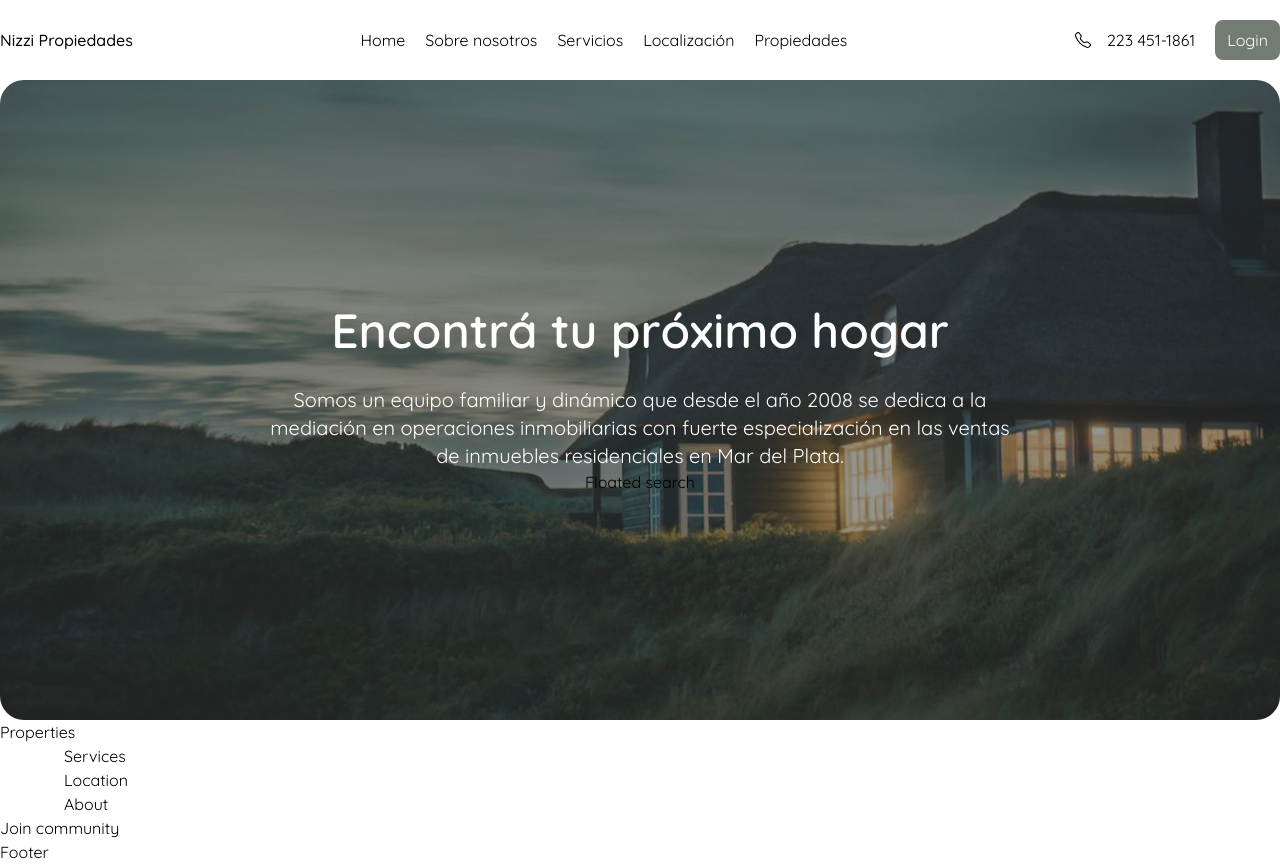
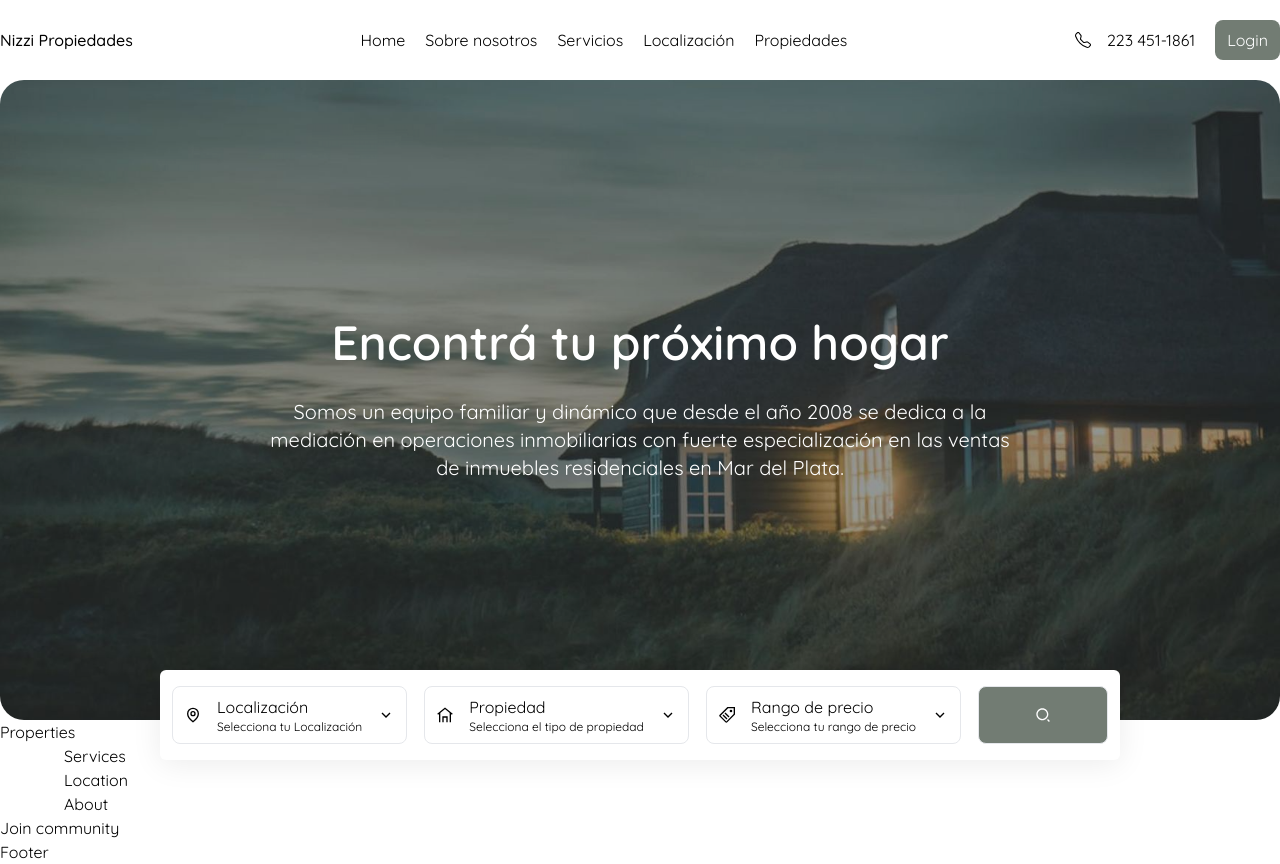
Before and after one commit to andresfernandez89/real-estate-nextjs, a Next.js app: page / in a window 1280 px wide. Built offline with nearby package versions, Linux system fonts and the light colour scheme.

Commit message:
feat: create Property Search component

```diff
--- a/src/components/FloatedSearch/FloatedSearch.tsx
+++ b/src/components/FloatedSearch/FloatedSearch.tsx
@@ -1,3 +1,18 @@
+import { SearchButton } from "../SearchButton";
+import { SearchLocation } from "../SearchLocation";
+import { SearchPriceRange } from "../SearchPriceRange";
+import { SearchProperty } from "../SearchProperty";
+import { Transition } from "../Transition";
+
 export function FloatedSearch() {
-  return <p>Floated search</p>;
+  return (
+    <Transition className="absolute bottom-10 left-0 right-0 mx-auto w-[75%] md:-bottom-10">
+      <div className="flex-col justify-between gap-4 rounded-md bg-white px-3 py-4 shadow-light backdrop-blur md:flex md:flex-row">
+        <SearchLocation />
+        <SearchProperty />
+        <SearchPriceRange />
+        <SearchButton />
+      </div>
+    </Transition>
+  );
 }
--- a/src/components/SearchButton/SearchButton.tsx
+++ b/src/components/SearchButton/SearchButton.tsx
@@ -1,3 +1,8 @@
+import { RiSearch2Line } from "react-icons/ri";
 export function SearchButton() {
-  return <p>Search button</p>;
+  return (
+    <div className="flex items-center justify-center gap-4 rounded-lg border-[1px] bg-secondary px-14 py-2 text-white">
+      <RiSearch2Line />
+    </div>
+  );
 }
--- a/src/components/SearchLocation/SearchLocation.tsx
+++ b/src/components/SearchLocation/SearchLocation.tsx
@@ -1,8 +1,27 @@
 import { useState } from "react";
-import { GrFormDown, GrLocation, GrFormUp } from "react-icons/gr";
+import { GrFormDown, GrFormUp, GrLocation } from "react-icons/gr";
 
 export function SearchLocation() {
   const [isOpen, setIsOpen] = useState(false);
 
-  return <p>Search Location</p>;
+  return (
+    <div
+      className="relative mb-2 flex cursor-pointer items-center justify-between gap-4 rounded-lg border-[1px] px-3 py-2 md:mb-0"
+      onClick={() => setIsOpen(!isOpen)}
+    >
+      <GrLocation />
+      <div>
+        <p>Localización</p>
+        <p className="text-xs">Selecciona tu Localización</p>
+      </div>
+      {isOpen ? <GrFormUp /> : <GrFormDown />}
+      {isOpen && (
+        <div className="w-[230px} absolute left-0 top-[70px] z-50 rounded-lg bg-white p-4 shadow-light">
+          <p>Centro</p>
+          <p>La Perla</p>
+          <p>Guemes</p>
+        </div>
+      )}
+    </div>
+  );
 }
--- a/src/components/SearchPriceRange/SearchPriceRange.tsx
+++ b/src/components/SearchPriceRange/SearchPriceRange.tsx
@@ -1,8 +1,27 @@
 import { useState } from "react";
-import { GrFormDown, GrTag, GrFormUp } from "react-icons/gr";
+import { GrFormDown, GrFormUp, GrTag } from "react-icons/gr";
 
 export function SearchPriceRange() {
   const [isOpen, setIsOpen] = useState(false);
 
-  return <p>Search price Range</p>;
+  return (
+    <div
+      className="relative mb-2 flex cursor-pointer items-center justify-between gap-4 rounded-lg border-[1px] px-3 py-2 md:mb-0"
+      onClick={() => setIsOpen(!isOpen)}
+    >
+      <GrTag />
+      <div>
+        <p>Rango de precio</p>
+        <p className="text-xs">Selecciona tu rango de precio</p>
+      </div>
+      {isOpen ? <GrFormUp /> : <GrFormDown />}
+      {isOpen && (
+        <div className="w-[230px} absolute left-0 top-[70px] z-50 rounded-lg bg-white p-4 shadow-light">
+          <p>Cualquier rango</p>
+          <p>15000 - 30000</p>
+          <p>30000 - 60000</p>
+        </div>
+      )}
+    </div>
+  );
 }
--- a/src/components/SearchProperty/SearchProperty.tsx
+++ b/src/components/SearchProperty/SearchProperty.tsx
@@ -1,8 +1,27 @@
 import { useState } from "react";
-import { GrFormDown, GrHome, GrFormUp } from "react-icons/gr";
+import { GrFormDown, GrFormUp, GrHome } from "react-icons/gr";
 
 export function SearchProperty() {
   const [isOpen, setIsOpen] = useState(false);
 
-  return <p>Search property </p>;
+  return (
+    <div
+      className="relative mb-2 flex cursor-pointer items-center justify-between gap-4 rounded-lg border-[1px] px-3 py-2 md:mb-0"
+      onClick={() => setIsOpen(!isOpen)}
+    >
+      <GrHome />
+      <div>
+        <p>Propiedad</p>
+        <p className="text-xs">Selecciona el tipo de propiedad</p>
+      </div>
+      {isOpen ? <GrFormUp /> : <GrFormDown />}
+      {isOpen && (
+        <div className="w-[230px} absolute left-0 top-[70px] z-50 rounded-lg bg-white p-4 shadow-light">
+          <p>Casa</p>
+          <p>Departamento</p>
+          <p>Terreno</p>
+        </div>
+      )}
+    </div>
+  );
 }
```
